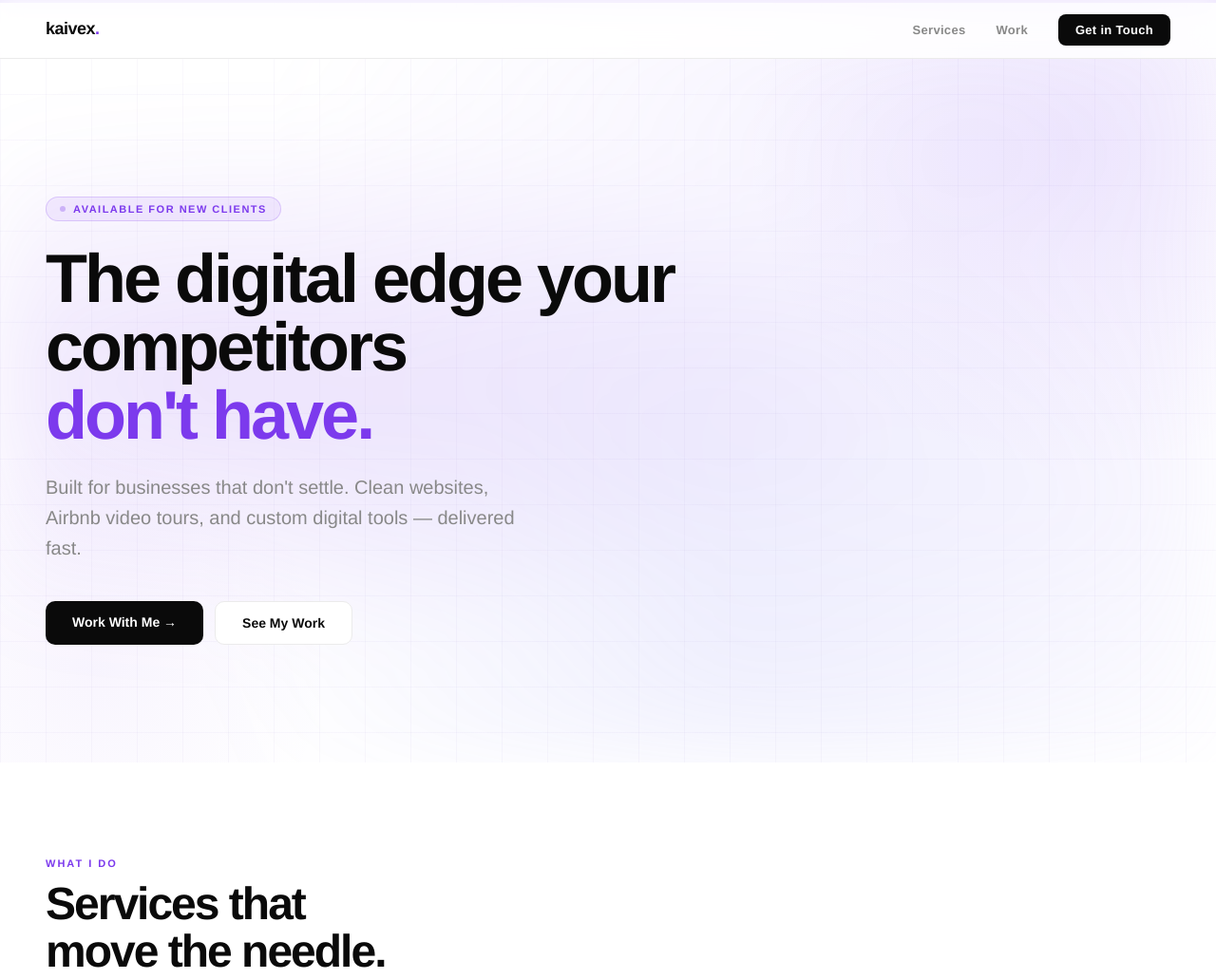
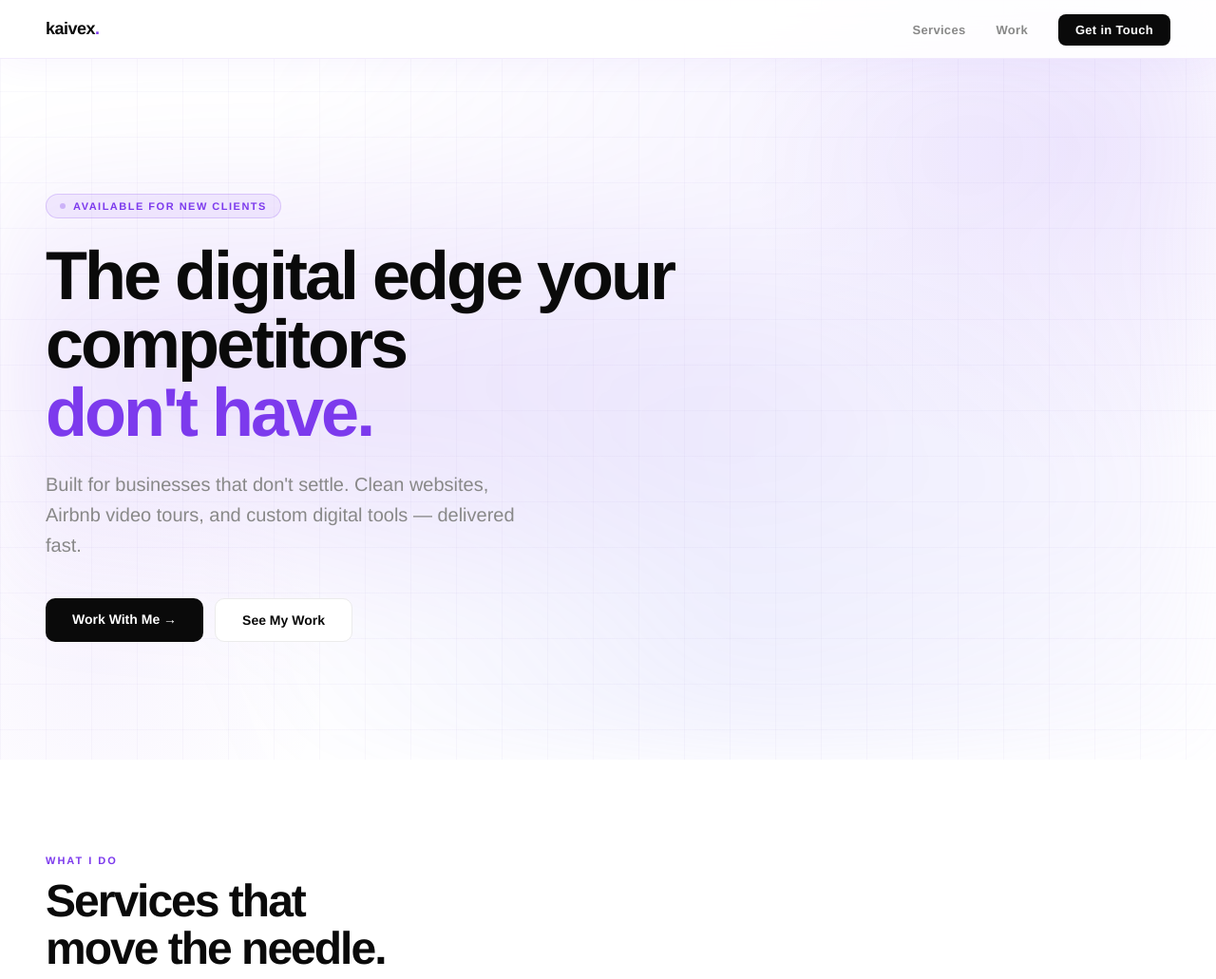
Before and after one commit to kkaivex/kaivex.github.io, a plain HTML site: page index.html in a window 1280 px wide. Shown: the top 1031 px of the page at 95% size. Drawn offline with Linux system fonts and the light colour scheme.

Commit message:
Premium nav styling

```diff
--- a/index.html
+++ b/index.html
@@ -60,21 +60,13 @@
       100% { transform: translateX(-50%); }
     }
 
-  /* ── TOP BAR ── */
+ /* ── TOP BAR ── */
     .top-bar {
-      height: 3px;
-      background: linear-gradient(90deg, #7c3aed, #a78bfa, #7c3aed);
-      background-size: 200% 100%;
-      animation: shimmer 3s linear infinite;
-    }
-
-    @keyframes shimmer {
-      0% { background-position: 200% 0; }
-      100% { background-position: -200% 0; }
+      display: none;
     }
 
     /* ── NAV ── */
-    nav {
+   nav {
       position: fixed;
       top: 0; left: 0; right: 0;
       z-index: 100;
@@ -82,9 +74,10 @@
       display: flex;
       justify-content: space-between;
       align-items: center;
-      background: rgba(255,255,255,0.85);
-      backdrop-filter: blur(12px);
-      border-bottom: 1px solid var(--border);
+      background: rgba(255,255,255,0.88);
+      backdrop-filter: blur(16px);
+      border-bottom: 1px solid rgba(124,58,237,0.1);
+      box-shadow: 0 1px 40px rgba(124,58,237,0.06);
     }
 
     .nav-logo {
```
